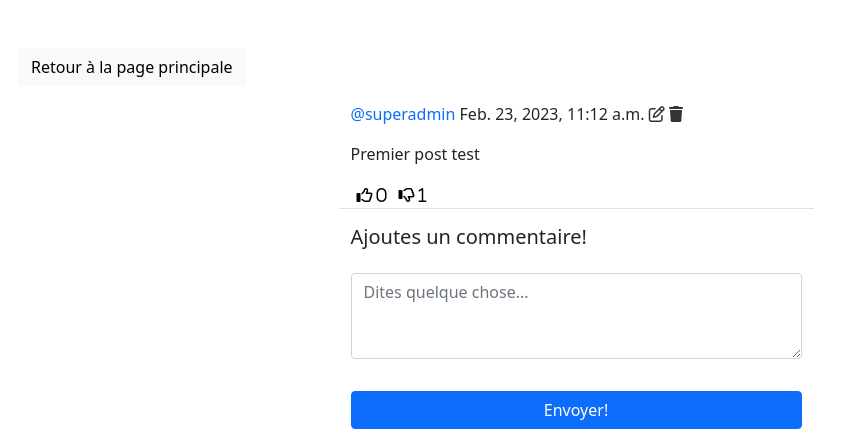
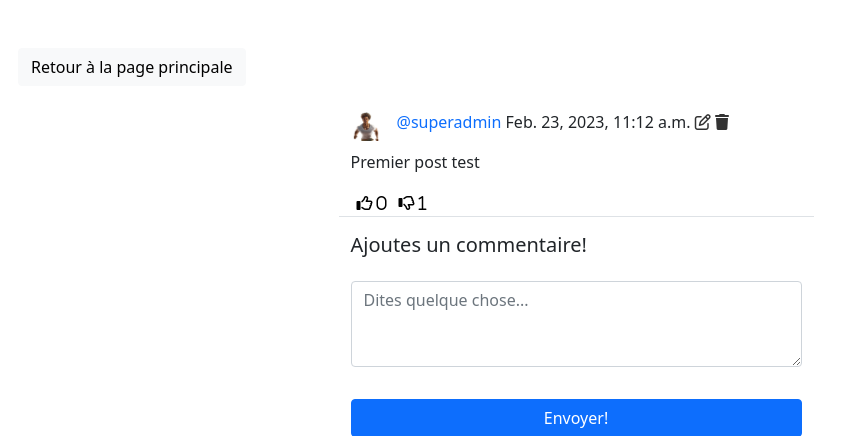
Before and after one commit to Projet-NSI/SocialMediaPlatform.V2, a Django app: page /social/post/1/ in a window 1280 px wide. Shown: the part 91-527 px from the top of the page, without its empty margins (64-909 px from the left). Run offline with Django 4.2, Linux system fonts and the light colour scheme; a user stored in the database is signed in; data comes from the database, SQL or seed files in the repository; both versions use the stored data as it was after the commit; tables that the repository leaves empty hold one stand-in row (values such as "Sample post"); some libraries are stand-ins or nearby versions.

```diff
--- a/social/templates/social/post_detail.html
+++ b/social/templates/social/post_detail.html
@@ -13,13 +13,19 @@
     <!--Post de l'auteur-->
     <div class="row justify-content-center mt-3">
         <div class="col-md-5 col-sm-12 border-bottom">
-            <p>
-                <a href="" class="text-primary post-link">@{{ post.auteur }}</a> {{ post.sendingTime }}
-                {% if request.user == post.auteur %}
-                <a href="{% url 'post-edit' post.pk %}" style="color: #333;"><i class="far fa-edit"></i></a>
-                <a href="{% url 'post-delete' post.pk %}" style="color: #333;"><i class="fas fa-trash"></i></a>
-                {% endif %}
-            </p>
+            <div class="d-flex align-items-center">
+                <a href="{% url 'profile' post.auteur.profile.pk %}">
+                    <img class="round-circle post-pdp" height="30" width="30" src="{{ post.auteur.profile.picture.url }}" />
+                </a>
+                <p class="post-text">
+                    <a class="text-primary post-link" href="{% url 'profile' post.auteur.profile.pk %}">@{{ post.auteur }}</a>
+                    {{ post.sendingTime }}
+                    {% if request.user == post.auteur %}
+                    <a href="{% url 'post-edit' post.pk %}" style="color: #333;"><i class="far fa-edit"></i></a>
+                    <a href="{% url 'post-delete' post.pk %}" style="color: #333;"><i class="fas fa-trash"></i></a>
+                    {% endif %}
+                </p>
+            </div>
             <p>{{ post.contenu }}</p>
             <div class="d-flex flex-row">
                 <form method="POST" action="{% url 'like' post.pk %}">
```
Also changed, not shown: db.sqlite3.
